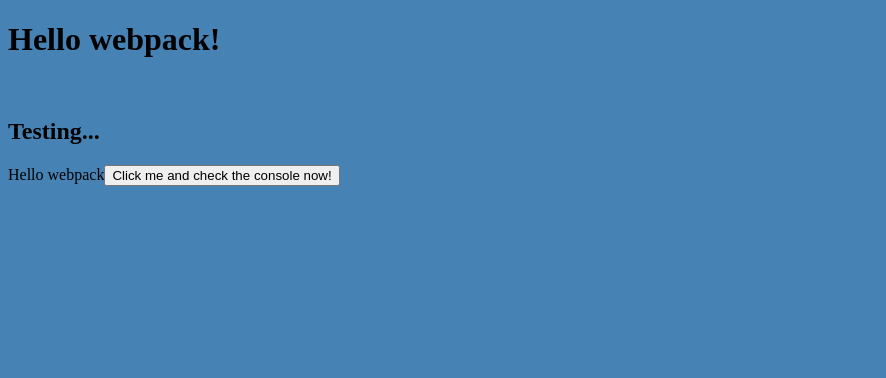
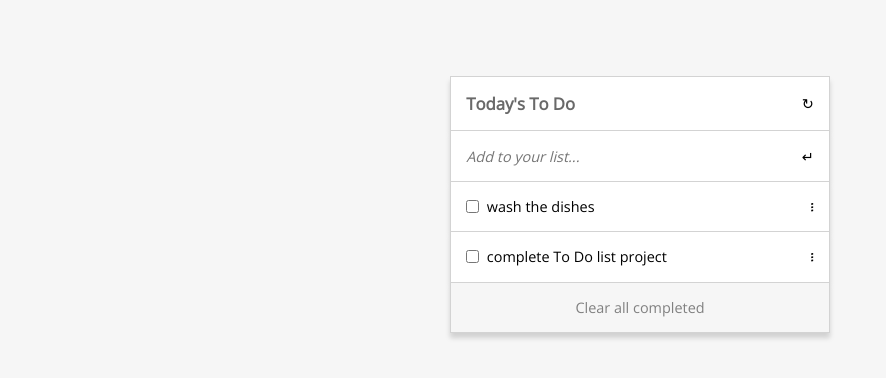
Before and after one commit to CarlosIgreda/To-Do-list, a website built with webpack: page src/index.html in a window 1280 px wide. Shown: the whole page, without its empty margins (0-886 px from the left). Built offline with nearby package versions, Linux system fonts and the light colour scheme.

Commit message:
Add src files

```diff
--- a/src/index.html
+++ b/src/index.html
@@ -1,14 +1,27 @@
 <!DOCTYPE html>
 <html lang="en">
+
 <head>
     <meta charset="UTF-8">
     <meta name="viewport" content="width=device-width, initial-scale=1.0">
-    <title>Wbpack Exercise</title>
+    <title>Today's To Do</title>
 </head>
+
 <body>
-    <h1>Hello webpack!</h1>
-    <br>
-    <h2>Testing...</h2>
-    </form>
+    <div class="fullContainer">
+        <div class="div-item">
+            <h1 class="h1-text">Today's To Do</h1><span class="bt">↻</span>
+        </div>
+        <div class="div-items">
+            <div class="div-item">
+                <input class="add-item" type="text" placeholder="Add to your list..."><span class="bt">↵</span>
+            </div>
+            <ul class="ul-items"></ul>
+            <div class="div-item clean">
+                <p class="clean-text">Clear all completed</p>
+            </div>
+        </div>
+    </div>
 </body>
+
 </html>
--- a/src/index.js
+++ b/src/index.js
@@ -1,19 +1,46 @@
-import _ from 'lodash';
 import './styles.css';
-import printMe from './print.js';
 
- function component() {
-   const element = document.createElement('div');
-  const btn = document.createElement('button');
+const tasks = [
+  {
+    description: 'complete To Do list project',
+    completed: false,
+    index: 2,
+  },
+  {
+    description: 'wash the dishes',
+    completed: false,
+    index: 1,
+  },
+];
 
-   element.innerHTML = _.join(['Hello', 'webpack'], ' ');
+const renderTasks = (tasks) => {
+  const $taskList = document.querySelector('.ul-items');
+  $taskList.innerHTML = '';
+  tasks.sort((a, b) => a.index - b.index);
+  tasks.forEach((task) => {
+    const $taskListItem = document.createElement('li');
+    $taskListItem.setAttribute('class', 'li-item');
+    $taskListItem.innerHTML = `
+      <input type="checkbox" ${task.completed ? 'checked' : ''}>
+      <span class="span-text" contenteditable="true">${task.description}</span>
+    `;
+    const $spanButton = document.createElement('span');
+    $spanButton.innerText = '፧';
+    $spanButton.setAttribute('class', 'bt drag');
+    $taskListItem.insertAdjacentElement('afterend', $spanButton);
+    const $divItem = document.createElement('div');
+    $divItem.setAttribute('class', 'div-item');
+    $divItem.appendChild($taskListItem);
+    $divItem.appendChild($spanButton);
 
-  btn.innerHTML = 'Click me and check the console now!';
-  btn.onclick = printMe;
+    const checkbox = $taskListItem.querySelector('input[type = "checkbox"]');
+    checkbox.addEventListener('change', () => {
+      task.completed = checkbox.checked;
+    });
+    $taskList.appendChild($divItem);
+  });
+};
 
-  element.appendChild(btn);
-
-   return element;
- }
-
- document.body.appendChild(component());
+document.addEventListener('DOMContentLoaded', () => {
+  renderTasks(tasks);
+});
--- a/src/print.js
+++ /dev/null
@@ -1,3 +0,0 @@
-export default function printMe() {
-    console.log('I get called from print.js!');
-  }
--- a/src/styles.css
+++ b/src/styles.css
@@ -1,3 +1,89 @@
+@import url('https://fonts.googleapis.com/css2?family=Open+Sans&display=swap');
+
+* {
+  margin: 0;
+  padding: 0;
+  box-sizing: border-box;
+  font-family: 'Open Sans', sans-serif;
+  font-size: 0.95rem;
+}
+
 body {
-    background-color: steelblue;
+  background-color: #f6f6f6;
+  font-family: 'Open Sans', sans-serif;
 }
+
+.fullContainer {
+  display: flex;
+  flex-direction: column;
+  align-items: center;
+  margin-top: 5rem;
+}
+
+.h1-text {
+  font-size: 1.1rem;
+  color: dimgray;
+}
+
+.div-item {
+  width: 25rem;
+  display: flex;
+  justify-content: space-between;
+  align-items: center;
+  background-color: #fff;
+  border-top: 1px solid lightgray;
+  padding: 1rem;
+  border-right: 1px solid lightgray;
+  border-left: 1px solid lightgray;
+  box-shadow: 0 5px 5px 0 rgba(0, 0, 0, 0.151);
+}
+
+.ul-items {
+  list-style: none;
+}
+
+.li-item {
+  display: flex;
+  align-items: center;
+  gap: 0.5rem;
+}
+
+.add-item {
+  border: none;
+  font-style: italic;
+}
+
+.bt {
+  cursor: pointer;
+}
+
+.drag {
+  cursor: move;
+  caret-color: black;
+}
+
+.clean {
+  background-color: #f6f6f6;
+  display: flex;
+  justify-content: center;
+  border-bottom: 1px solid lightgray;
+  box-shadow: 0 5px 5px 0 rgba(0, 0, 0, 0.151);
+}
+
+.clean-text {
+  color: gray;
+  cursor: pointer;
+}
+
+.clean-text:hover {
+  text-decoration: underline;
+  color: black;
+}
+
+.add-item:focus {
+  outline: none;
+}
+
+.span-text:focus {
+  outline: none;
+}
```
